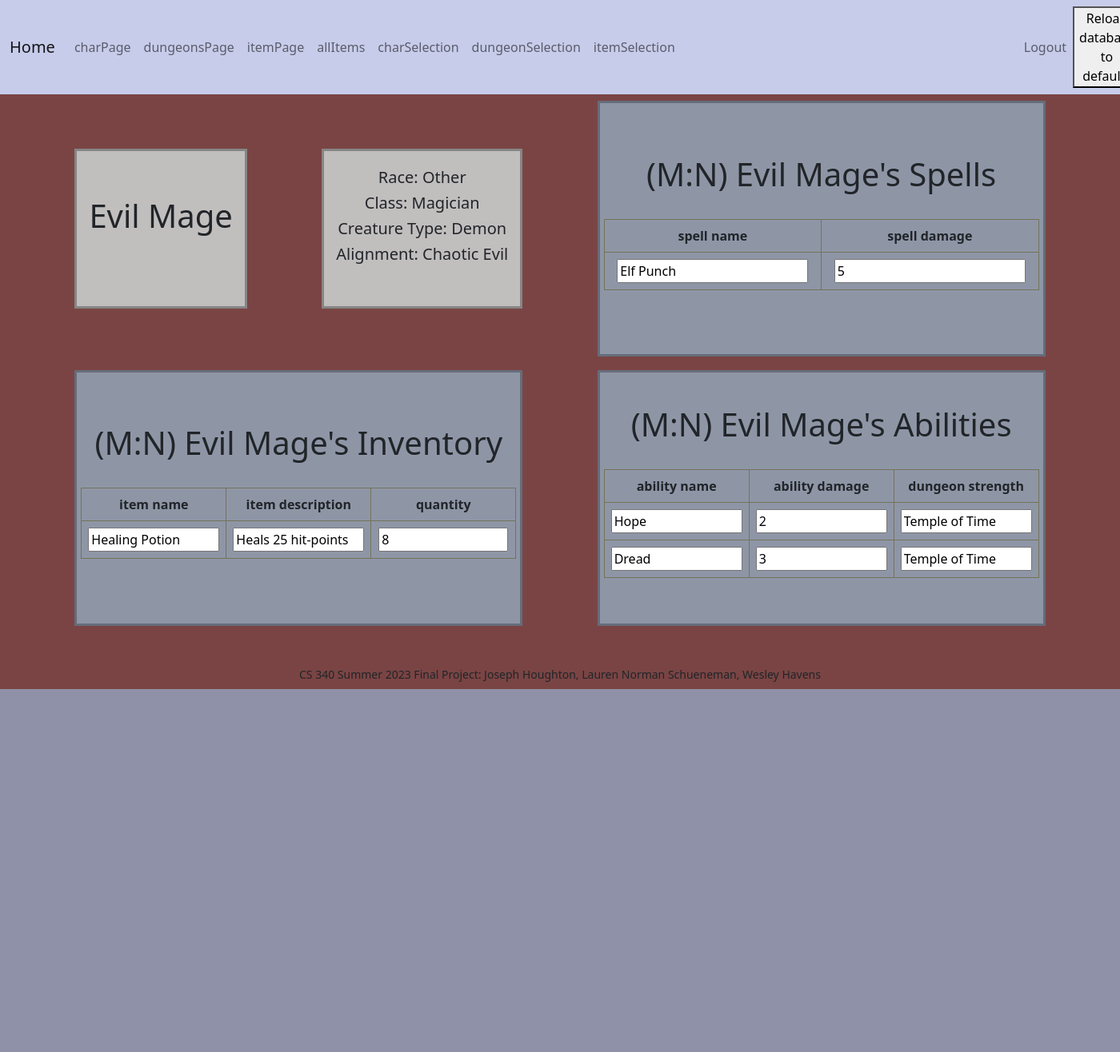
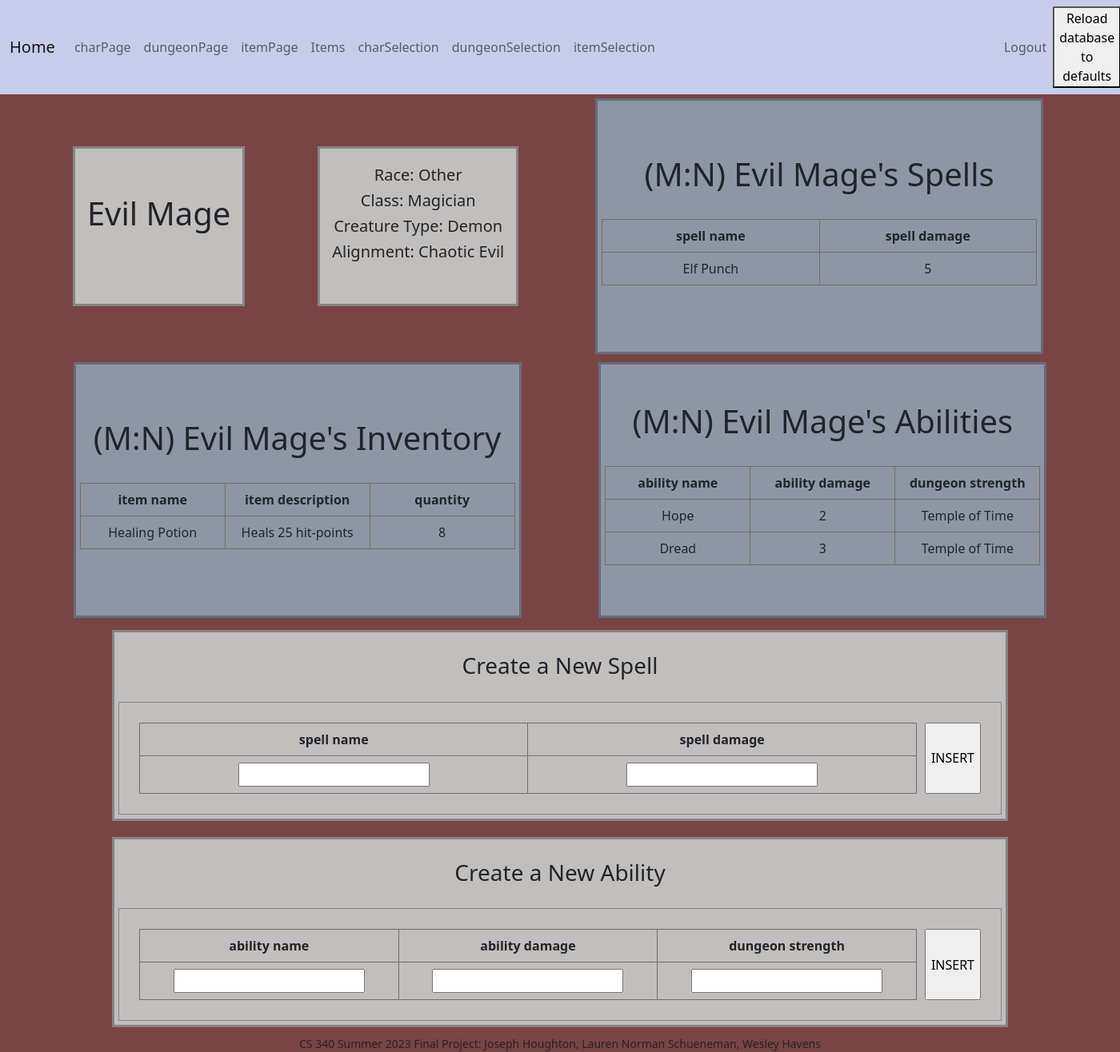
Before and after one commit to WesDH/CS340_FinalProject_Group38, a Flask app: page /charPage.html in a window 1400 px wide; the page is wider, and only the part inside the window is pictured. Shown: that part at 80% size. Before the commit the page ends 862 px from the top of that part, so only its background shows below. Run offline with Flask 3, Linux system fonts and the light colour scheme; parts of the project's set-up code (start-up, migrations or seed data) failed here and were passed over; some libraries are stand-ins or nearby versions.

Commit message:
html templates for step 3 completed

```diff
--- a/static/style.css
+++ b/static/style.css
@@ -76,6 +76,7 @@ html {
 .char_info {
     display: flex;
     flex-direction: column;
+    margin: 5px;
     background-color: #8e96a6;
     border: 3px solid #666c7a;
     max-width: 40%;
--- a/templates/Inventory_Items.html
+++ b/templates/Inventory_Items.html
@@ -1,6 +1,6 @@
 {% extends "base.html" %}
 {% block title %}
-    Characters:Items Tables (M:N), with Inventory_Items as Junction Table
+    Item Selection:   displays 1-2 tables, one of all items from characters made from all users on the site, and another for items held by a character made from a sole logged-in user. If the user is not logged in, then only the "all items" table displays. This page also allows for insertion into the Inventory_Items table for a given character, as well as updates and deletes.
 {% endblock %}
 
 {% block content %}
--- a/templates/Items.html
+++ b/templates/Items.html
@@ -1,6 +1,6 @@
 {% extends "base.html" %}
 {% block title %}
-    Items Table
+    Items:   allows for insertion of a new item into the Items table. A character can then add these Items to their Inventory.
 {% endblock %}
 
 {% block content %}
@@ -8,7 +8,6 @@
         <h1>Items</h1><br>
         <table class="table">
             <tr>
-
                 <th scope="col">item_name</th>
                 <th scope="col">item_description</th>
                 <th scope="col">is_weapon?</th>
--- a/templates/base.html
+++ b/templates/base.html
@@ -32,13 +32,13 @@
                         <a class="nav-link" href="charPage.html">charPage</a>
                     </li>
                     <li class="nav-item">
-                        <a class="nav-link" href="dungeonPage.html">dungeonsPage</a>
+                        <a class="nav-link" href="dungeonPage.html">dungeonPage</a>
                     </li>
                     <li class="nav-item">
                         <a class="nav-link" href="/itemPage.html">itemPage</a>
                     </li>
                     <li class="nav-item">
-                        <a class="nav-link" href="/Items.html">allItems</a>
+                        <a class="nav-link" href="/Items.html">Items</a>
                     </li>
                     <li class="nav-item">
                         <a class="nav-link" href="/charSelection.html">charSelection</a>
--- a/templates/charPage.html
+++ b/templates/charPage.html
@@ -1,6 +1,6 @@
 {% extends "base.html" %}
 {% block title %}
-    Char Page representing a single char viewed and demonstrating Chars M:N relationships with other tables
+    Character Page:    represents a single character viewed from the Characters table. Displays which Spells, Abilities, and Items are connected to that Character. Here users can also insert a new Spell or new Ability to the Spells and Abilities tables.
 {% endblock %}
 
 {% block content %}
@@ -26,8 +26,8 @@
             <th scope="col">spell damage</th>
         </tr>
         <tr>
-            <th><input type="text" value="Elf Punch"></th>
-            <td><input type="number" value="5"></td>
+            <td>Elf Punch</td>
+            <td>5</td>
         </tr>
     </table>
 </div>
@@ -41,9 +41,9 @@
             <th scope="col">quantity</th>
         </tr>
         <tr>
-            <td><input type="text" value="Healing Potion"></td>
-            <td><input type="text" value="Heals 25 hit-points"></td>
-            <td><input type="number" value="8" min="1" max="2147483647"></td>
+            <td>Healing Potion</td>
+            <td>Heals 25 hit-points</td>
+            <td>8</td>
         </tr>
     </table>
 </div>
@@ -57,20 +57,64 @@
             <th scope="col">dungeon strength</th>
         </tr>
         <tr>
-            <th><input type="text" value="Hope"></th>
-            <td><input type="number" value="2"></td>
-            <td><input type="text" value="Temple of Time"></td>
+            <td>Hope</td>
+            <td>2</td>
+            <td>Temple of Time</td>
         </tr>
         <tr>
-            <th><input type="text" value="Dread"></th>
-            <td><input type="number" value="3"></td>
-            <td><input type="text" value="Temple of Time"></td>
+            <td>Dread</td>
+            <td>3</td>
+            <td>Temple of Time</td>
         </tr>
     </table>
 </div>
 
 <div class="break"></div>
 
+<div class="bottom_div_container content_div">
+    <h3 class="create_char_h3">Create a New Spell</h3>
+
+    <form class="footer_form" method="POST">
+        <table class="table">
+            <tr>
+                <th scope="col">spell name</th>
+                <th scope="col">spell damage</th>
+            </tr>
+            <tr>
+                <td><input type="text" value=""></td>
+                <td><input type="text" value=""></td>
+            </tr>
+        </table>
+
+        <input type="submit" value="INSERT">
+
+    </form>
+
+</div>
+
+<div class="bottom_div_container content_div">
+    <h3 class="create_char_h3">Create a New Ability</h3>
+
+    <form class="footer_form" method="POST">
+        <table class="table">
+            <tr>
+                <th scope="col">ability name</th>
+                <th scope="col">ability damage</th>
+                <th scope="col">dungeon strength</th>
+            </tr>
+            <tr>
+                <td><input type="text" value=""></td>
+                <td><input type="text" value=""></td>
+                <td><input type="text" value=""></td>
+            </tr>
+        </table>
+
+        <input type="submit" value="INSERT">
+
+    </form>
+
+</div>
+
 
 
 
--- a/templates/charSelection.html
+++ b/templates/charSelection.html
@@ -1,6 +1,6 @@
 {% extends "base.html" %}
 {% block title %}
-    Item Page representing a single item from Items table
+    Character Selection:   displays 1-2 tables, one of all characters from all users on the site, and another for characters made from a sole logged-in user. If the user is not logged in, then only the "all characters" table displays. This page also allows for insertion into the Characters table, as well as updates and deletes.
 {% endblock %}
 
 {% block content %}
--- a/templates/dungeonPage.html
+++ b/templates/dungeonPage.html
@@ -1,6 +1,6 @@
 {% extends "base.html" %}
 {% block title %}
-    Dungeon Page representing a single dungeon viewed from Dungeons table
+    Dungeon Page:    represents a single dungeon viewed from the Dungeons table
 {% endblock %}
 
 {% block content %}
@@ -24,8 +24,8 @@
             <th scope="col">damage multiplier</th>
         </tr>
         <tr>
-            <th><input type="text" value="Demon"></th>
-            <td><input type="number" value="2"></td>
+            <td>Demon</td>
+            <td>2</td>
         </tr>
     </table>
 </div>
--- a/templates/dungeonSelection.html
+++ b/templates/dungeonSelection.html
@@ -1,6 +1,6 @@
 {% extends "base.html" %}
 {% block title %}
-    Item Page representing a single item from Items table
+    Dungeon Selection:   displays 1-2 tables, one of all dungeons from all users on the site, and another for dungeons made from a sole logged-in user. If the user is not logged in, then only the "all dungeons" table displays. This page also allows for insertion into the Dungeons table, as well as updates and deletes.
 {% endblock %}
 
 {% block content %}
--- a/templates/itemPage.html
+++ b/templates/itemPage.html
@@ -1,6 +1,6 @@
 {% extends "base.html" %}
 {% block title %}
-    Item Page representing a single item view from Items table
+    Item Page:   represents a single item viewed from Items table
 {% endblock %}
 
 {% block content %}
@@ -22,7 +22,7 @@
                 <th scope="col">is weapon</th>
             </tr>
             <tr>
-                <th><input type="text" value="No"></th>
+                <td>No</td>
             </tr>
         </table>
     </div>
```
